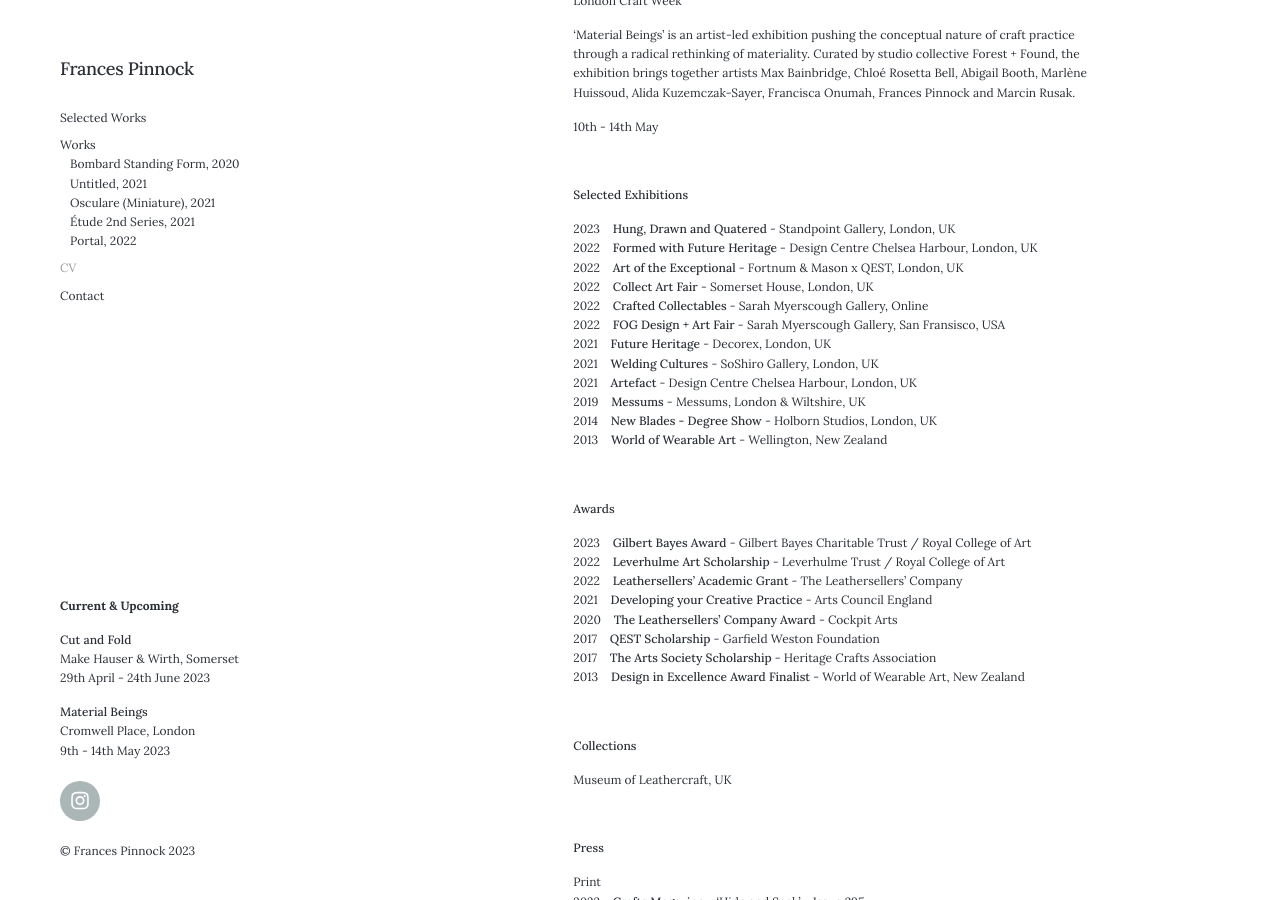
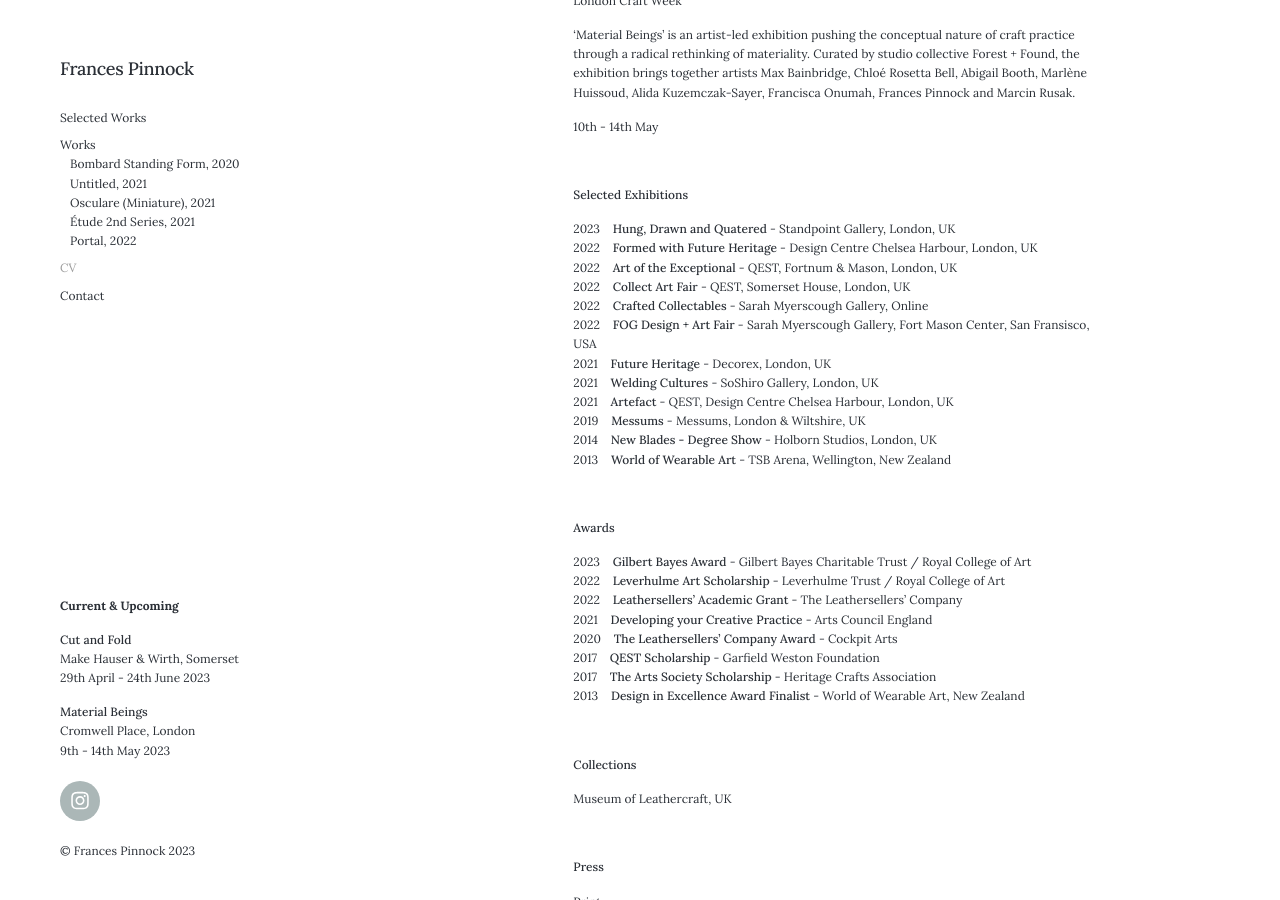
Before and after one commit to francespinnock/francespinnock.github.io, a Jekyll site: the page built from _pages/cv.md, in a window 1280 px wide and 900 px high, scrolled down 618 px. Built offline with Jekyll 4.4.1, drawn with Linux system fonts in a browser that asks for light colours; nearby versions of some CDN libraries.

Commit message:
Update cv.md

```diff
--- a/_pages/cv.md
+++ b/_pages/cv.md
@@ -46,16 +46,16 @@ London Craft Week
 
 2023&nbsp;&nbsp;&nbsp; **Hung, Drawn and Quatered** - Standpoint Gallery, London, UK
 2022&nbsp;&nbsp;&nbsp; **Formed with Future Heritage** - Design Centre Chelsea Harbour, London, UK
-2022&nbsp;&nbsp;&nbsp; **Art of the Exceptional** - Fortnum & Mason x QEST, London, UK
-2022&nbsp;&nbsp;&nbsp; **Collect Art Fair** - Somerset House, London, UK
+2022&nbsp;&nbsp;&nbsp; **Art of the Exceptional** - QEST, Fortnum & Mason, London, UK
+2022&nbsp;&nbsp;&nbsp; **Collect Art Fair** - QEST, Somerset House, London, UK
 2022&nbsp;&nbsp;&nbsp; **Crafted Collectables** - Sarah Myerscough Gallery, Online
-2022&nbsp;&nbsp;&nbsp; **FOG Design + Art Fair** - Sarah Myerscough Gallery, San Fransisco, USA
+2022&nbsp;&nbsp;&nbsp; **FOG Design + Art Fair** - Sarah Myerscough Gallery, Fort Mason Center, San Fransisco, USA
 2021&nbsp;&nbsp;&nbsp; **Future Heritage** - Decorex, London, UK
 2021&nbsp;&nbsp;&nbsp; **Welding Cultures** - SoShiro Gallery, London, UK
-2021&nbsp;&nbsp;&nbsp; **Artefact** - Design Centre Chelsea Harbour, London, UK
+2021&nbsp;&nbsp;&nbsp; **Artefact** - QEST, Design Centre Chelsea Harbour, London, UK
 2019&nbsp;&nbsp;&nbsp; **Messums** - Messums, London & Wiltshire, UK
 2014&nbsp;&nbsp;&nbsp; **New Blades - Degree Show** - Holborn Studios, London, UK
-2013&nbsp;&nbsp;&nbsp; **World of Wearable Art** - Wellington, New Zealand
+2013&nbsp;&nbsp;&nbsp; **World of Wearable Art** - TSB Arena, Wellington, New Zealand
 
 <br />
 
```
